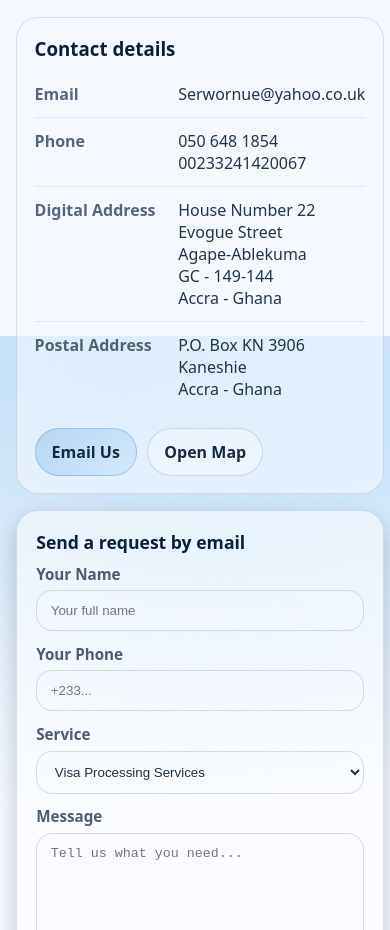
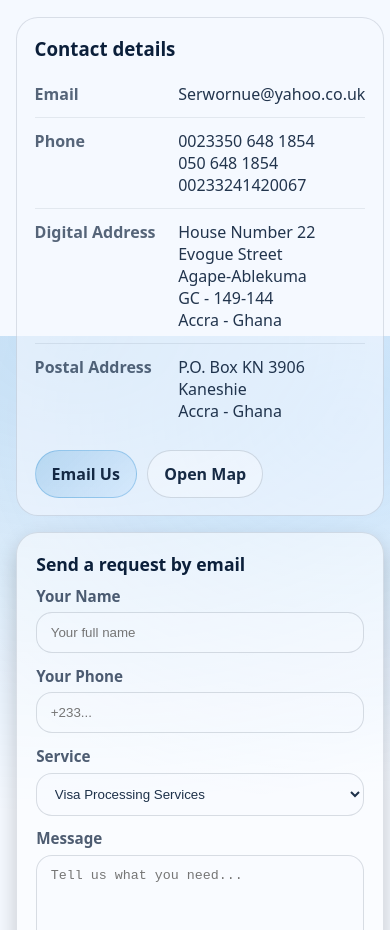
Before and after one commit to learngermanghana/jonhrega-travel-site, a React (Vite) app: page / in a window 390 px wide. Shown: the part 7260-8190 px from the top of the page. Built offline with nearby package versions, Linux system fonts and the light colour scheme.

Commit message:
Update contact phone list

```diff
--- a/src/components/Contact.jsx
+++ b/src/components/Contact.jsx
@@ -70,8 +70,11 @@ export default function Contact() {
             <div className="kv">
               <div className="kv__k">Phone</div>
               <div className="kv__v">
-                <div><a href={"tel:" + company.phones[0].value}>{company.phones[0].raw}</a></div>
-                <div><a href={"tel:" + company.phones[1].value}>{company.phones[1].raw}</a></div>
+                {company.phones.map((phone) => (
+                  <div key={phone.raw}>
+                    <a href={"tel:" + phone.value}>{phone.raw}</a>
+                  </div>
+                ))}
               </div>
             </div>
 
--- a/src/data/company.js
+++ b/src/data/company.js
@@ -6,6 +6,7 @@ export const company = {
   website: "www.jonhregatravelandtours.com",
   email: "Serwornue@yahoo.co.uk",
   phones: [
+    { label: "Call", value: "+233506481854", raw: "0023350 648 1854" },
     { label: "Call", value: "+233506481854", raw: "050 648 1854" },
     { label: "Call", value: "+233241420067", raw: "00233241420067" }
   ],
```
